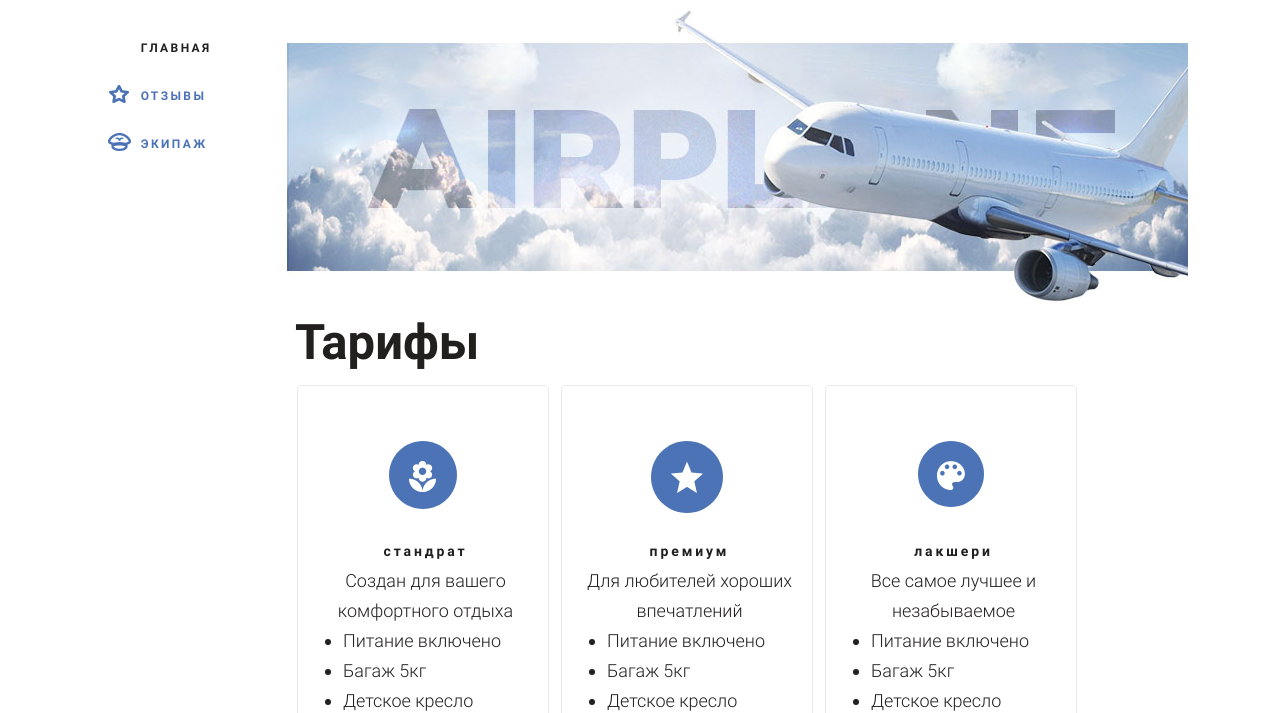
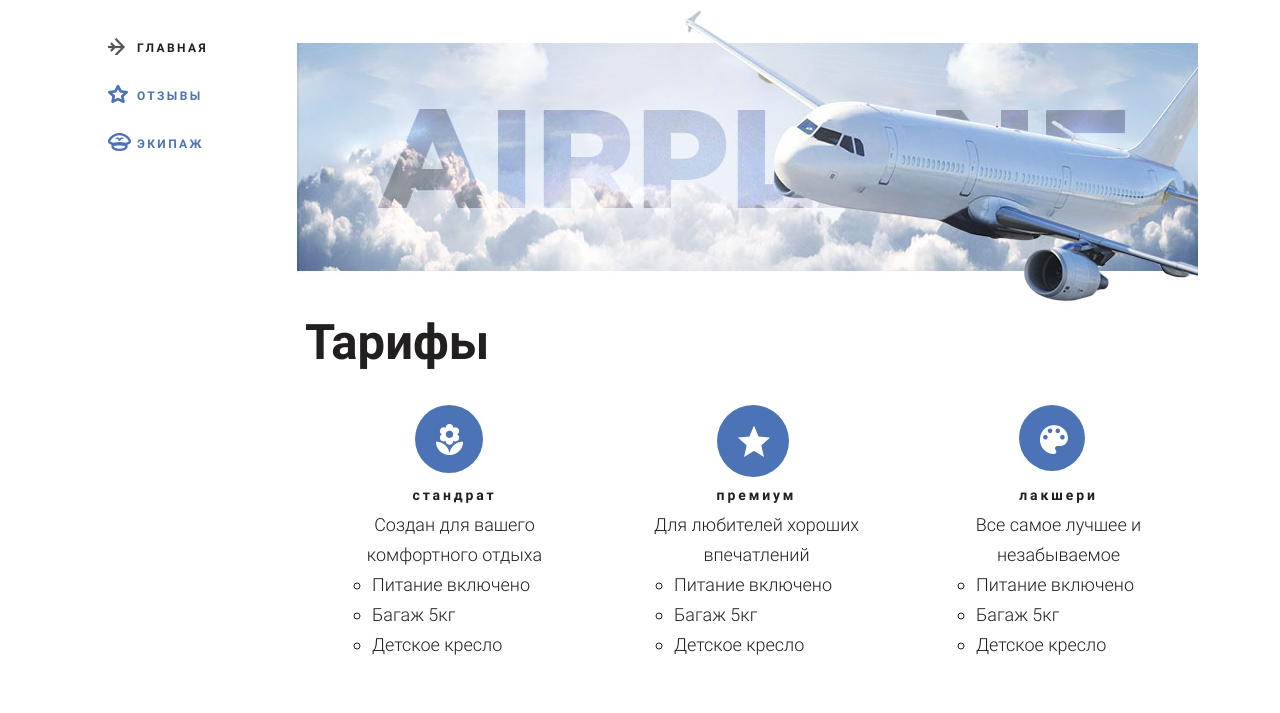
Before and after one commit to rombrant/homework_airplane_, a plain HTML site: page index.html in a window 1280 px wide. Shown: the part 84-797 px from the top of the page. Drawn offline with Linux system fonts and the light colour scheme.

Commit message:
Add files via upload

```diff
--- a/crew/css/style.css
+++ b/crew/css/style.css
@@ -55,6 +55,7 @@
 .members__photo-item:hover {
     opacity: 0;
     transition-duration: 0.5s;
+    cursor: pointer;
 }
 
 .members__description-name{
@@ -102,6 +103,7 @@
 .partners__list-logo-link:hover {
     filter: grayscale(0);
     transition-duration: 0.7s;
+    cursor: pointer;
 }
 .partners__list-logo-link:nth-child(1) {
     flex-flow: column;
--- a/css/style.css
+++ b/css/style.css
@@ -66,7 +66,6 @@ button {
 .container {
     flex: 1 0 auto;
     margin: 0 auto;
-    min-width: 1100px;
     max-width: 1100px;
     display: flex;
     flex-flow: row;
@@ -102,7 +101,7 @@ button {
 .sidebar {
     flex: 1 0 auto;
     width: 17%;
-    margin-left: 8px;
+    margin-left: 18px;
     margin-top: 41px;
     color: #221f1f;
     font-family: Roboto;
@@ -139,45 +138,53 @@ button {
 
 .menu__link:before {
     content: "";
-    padding-right: 10%;
+    padding-right: 5px;
     display: inline-block;
     vertical-align: sub;
     width: 24px;
     height: 18px;
     background: center center no-repeat;
+    background-image: url('../img/sidebar-hover.png')
 }
 
-.menu__link--plane:before {
-    background-image: url('./../img/sidebar_main_blue.png')
+.menu__item:nth-child(1) .menu__link:before {
+    background-position: -32px -32px;
 }
-
-.menu__link--feedback:before {
-    background-image: url('./../img/feed_icon.png')
+.menu__item:nth-child(2) .menu__link:before {
+    background-position: -38px -5px;
+}
+.menu__item:nth-child(3) .menu__link:before {
+    background-position: -68px -5px;
 }
 
 
-.menu__link--crew:before {
-    background-image: url('./../img/team_icon.png')
+
+.menu__item:nth-child(3):hover .menu__link:before {
+    background-position: -5px -5px;
+}
+.menu__item:nth-child(2):hover .menu__link:before {
+    background-position: -38px -5px;
+    filter: grayscale(100%);
+}
+.menu__item:nth-child(1):hover .menu__link:before {
+    background-position: -32px -32px;
+    filter: grayscale(100%);
 }
 
-.menu__item--active .menu__link--plane:before {
-    background-image: url('../img/main_icon.png');
+
+.menu__item--active .menu__link{
+    color:#221f1f;
 }
-.menu__item--active .menu__link--plane{
-    color: #221f1f;
+.menu__item--active:nth-child(1) .menu__link:before {
+    background-position: -32px -32px;
+    filter: grayscale(100%);
 }
-.menu__item--active .menu__link--feedback::before {
+.menu__item--active:nth-child(2) .menu__link:before {
+    background-position: -38px -5px;
     filter: grayscale(100%);
-    background-image: url('../img/feed_icon.png');
 }
-.menu__item--active .menu__link--feedback {
-    color: #221f1f;
-}
-.menu__item--active .menu__link--crew:before {
-    background-image: url('../img/crew_logo_black.png');
-}
-.menu__item--active .menu__link--crew {
-    color:#221f1f;
+.menu__item--active:nth-child(3) .menu__link:before {
+    background-position: -5px -5px;
 }
 
 .main__content {
@@ -194,54 +201,92 @@ button {
 .section-img{
     margin-bottom: 15px;
 }
+.tariffs {
+    min-height: 525px;
+}
 .img {
-    margin-top: 55px;
-    margin-bottom: 20px;
+    margin: 0 auto;
+    width: 75px;
     height: 75px;
 }
-
+.img__background {
+    position: absolute;
+    margin: 0 auto;
+    background-color: #4b73b5;
+    border-radius: 50%;
+}
 .img__standart {
+    position: relative;
     margin: 0 auto;
+    background-image: url('../img/spritesheet_tariffs.png');
+    background-repeat: no-repeat;
+}
+.tariffs__offers:nth-child(1) .img__background {
+    margin: 0 auto;
+    width: 68px;
     height: 68px;
-    width: 68px;
-    background-image: url('../img/2-layers.png')
 }
-
-.img__premium {
+.tariffs__offers:nth-child(1) .img__standart {
+    margin-top: 19px;
+    margin-left: 21px;
+    height: 31px;
+    width: 27px;
+    background-position: -5px -5px;
+}
+.tariffs__offers:nth-child(2) .img__background {
     margin: 0 auto;
+    width: 72px;
     height: 72px;
-    width: 72px;
-    background-image: url('../img/2-layers2.png')
 }
-
-.img__luxury {
+.tariffs__offers:nth-child(2) .img__standart {
+    margin-top: 20px;
+    margin-left: 21px;
+    height: 32px;
+    width: 32px;
+    background-position: -42px -5px;
+}
+.tariffs__offers:nth-child(3) .img__background {
     margin: 0 auto;
+    width: 66px;
     height: 66px;
-    width: 66px;
-    background-image: url('../img/2-layers3.png')
+}
+.tariffs__offers:nth-child(3) .img__standart {
+    margin-top: 20px;
+    margin-left: 21px;
+    height: 29px;
+    width: 28px;
+    background-position: -5px -47px;
 }
 
 .tariffs__offers__img-pic {
     display:block;
     margin:15px auto 25px;
 }
-.tariffs {
+.tariffs__list {
     display: flex;
-    flex-flow: row wrap;
-    justify-content: baseline;
+    flex-flow: row;
 }
 
 .tariffs__offers {
     display: flex;
     flex-flow: column;
-    max-width: 250px;
+    min-width: 250px;
     margin-left: 12px;
     margin-top: 23px;
     margin-bottom: 22px;
-    border-radius: 5px;
-    border: 1px solid #e8e9ed;
+    padding: 20px;
+    transition-duration: .8s;
+}
+.tariffs__offers:hover {
+    transition-duration: .8s;
+    background-color: #e5e8f0;
+    border-radius: 10px;
+    cursor: pointer;
 }
 
+.tariffs__offers:hover .img__background {
+    border-bottom: 3px solid #e5e8f0;
+}
 
 .tariffs__offers__information {
     display: flex;
@@ -257,6 +302,14 @@ button {
 }
 
 .tariffs__offers__information-name {
+    float: left;
+    text-align: center;
+    color: #221f1f;
+    font-family: Roboto;
+    font-size: 18px;
+    font-weight: 300;
+    line-height: 30px;
+    margin-left: 5px;
     font-size: 14px;
     letter-spacing: 2.88px;
 }
@@ -309,7 +362,6 @@ button {
 
 .feeds__news__item {
     float: left;
-    width: 900px;
     margin-top: 50px;
     list-style-type: none;
     border-bottom: 1px solid #f5f5f5;
@@ -396,8 +448,7 @@ button {
     vertical-align: middle;
 }
 .pagination__controlls__list__item--active {
-    border-radius: 3px;
-    border: 1px solid #4b73b5;
+    border-radius: 10%;
     background-color: #4b73b5;
 }
 .pagination__controlls__list__link {
@@ -408,7 +459,7 @@ button {
 
 .pagination__controlls__list__item:hover{
     border-radius: 3px;
-    border: 1px solid #4b73b5;
+    border-radius: 10%;
     background-color: #4b73b5;
 }
 .pagination__controlls__list__link:hover {
--- a/index.html
+++ b/index.html
@@ -27,15 +27,15 @@
 
                                 <ul class="menu__list">
                                     <li class="menu__item menu__item--active">
-                                        <span  class="menu__link menu__link--plane">главная</span>
+                                        <span  class="menu__link ">главная</span>
                                     </li>
 
                                     <li class="menu__item ">
-                                        <a href="./feed/feed.html" class="menu__link menu__link--feedback">отзывы</a>
+                                        <a href="./feed/feed.html" class="menu__link ">отзывы</a>
                                     </li>
 
                                     <li class="menu__item ">
-                                            <a href="./crew/crew.html" class="menu__link menu__link--crew">экипаж</a>
+                                            <a href="./crew/crew.html" class="menu__link ">экипаж</a>
                                     </li>
                                 </ul>
                             </nav>
@@ -43,12 +43,17 @@
 
                 <main class="main__content">
                     <div class="section-img"><img src="./img/Photo.jpg" class="section-img__main" alt="главная картинка сайта"></div>
-                    <h1 class="title title-tariffs">Тарифы</h1>
+
                     <section class="tariffs">
-                            <div class="tariffs__offers">
-                                <div class="img"><div class="img__standart"></div></div>
+                        <h1 class="title title-tariffs">Тарифы</h1>
+                        <ul class="tariffs__list">
+                            <li class="tariffs__offers">
+                                <div class="img">
+                                    <div class="img__background"></div><div class="img__standart"></div>
+                                </div>
+                                <h3 class="tariffs__offers__information-name">стандрат</h3>
                                 <div class="tariffs__offers__information">
-                                    <h3 class="tariffs__offers__information-name">стандрат</h3>
+
                                     <div class="tariffs__offers__information-tagline">Создан для вашего комфортного отдыха</div>
                                     <ul class="tariffs__offers__information-description">
                                         <li class="tariffs__offers__information-description__content">Питание включено</li>
@@ -60,11 +65,14 @@
                                     <h2 class="tariffs__offers__price-currency">$</h2>
                                     <h2 class="tariffs__offers__price-number">19</h2>
                                 </div>
-                            </div>
-                            <div class="tariffs__offers">
-                                    <div class="img"><div class="img__premium"></div></div>
+                            </li>
+                            <li class="tariffs__offers">
+                                    <div class="img">
+                                            <div class="img__background"></div><div class="img__standart"></div>
+                                    </div>
+                                    <h3 class="tariffs__offers__information-name">премиум</h3>
                                     <div class="tariffs__offers__information">
-                                        <h3 class="tariffs__offers__information-name">премиум</h3>
+
                                         <div class="tariffs__offers__information-tagline">Для любителей хороших впечатлений</div>
                                         <ul class="tariffs__offers__information-description">
                                             <li class="tariffs__offers__information-description__content">Питание включено</li>
@@ -76,11 +84,14 @@
                                         <h2 class="tariffs__offers__price-currency">$</h2>
                                         <h2 class="tariffs__offers__price-number">39</h2>
                                     </div>
-                            </div>
-                            <div class="tariffs__offers">
-                                    <div class="img"><div class="img__luxury"></div></div>
+                            </li>
+                            <li class="tariffs__offers">
+                                    <div class="img">
+                                            <div class="img__background"></div><div class="img__standart"></div>
+                                    </div>
+                                    <h3 class="tariffs__offers__information-name">лакшери</h3>
                                     <div class="tariffs__offers__information">
-                                        <h3 class="tariffs__offers__information-name">лакшери</h3>
+
                                         <div class="tariffs__offers__information-tagline">Все самое лучшее и незабываемое</div>
                                         <ul class="tariffs__offers__information-description">
                                             <li class="tariffs__offers__information-description__content">Питание включено</li>
@@ -92,10 +103,12 @@
                                     <h2 class="tariffs__offers__price-currency">$</h2>
                                     <h2 class="tariffs__offers__price-number">99</h2>
                                     </div>
-                            </div>
+                            </li>
+                        </ul>
                     </section>
-                    <h2 class="title title-tariffs">Последние новости</h2>
+
                     <section class="feeds">
+                            <h2 class="title title-tariffs">Последние новости</h2>
                             <div class="feeds__news">
                                     <ul class="feeds__news__list">
                                         <li class="feeds__news__item">
```
Also changed, not shown: feed/css/style.css (+13 -3 lines), feed/feed.html (+5 -3 lines), crew/img/flower.png (added), img/flower-slayer.png (added), img/mark-as-favorite-star-slayer.png (added), img/painter-palette-slayer.png (added), img/sidebar-hover.png (added), img/spritesheet_tariffs.png (added).
